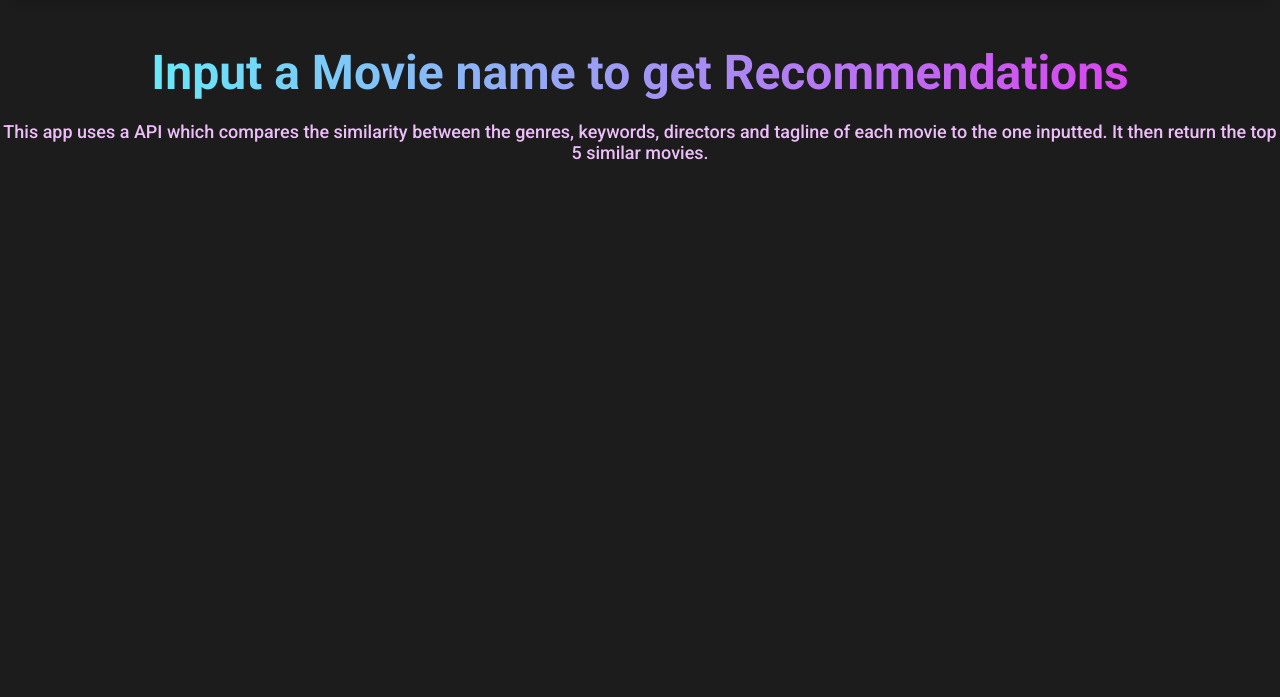
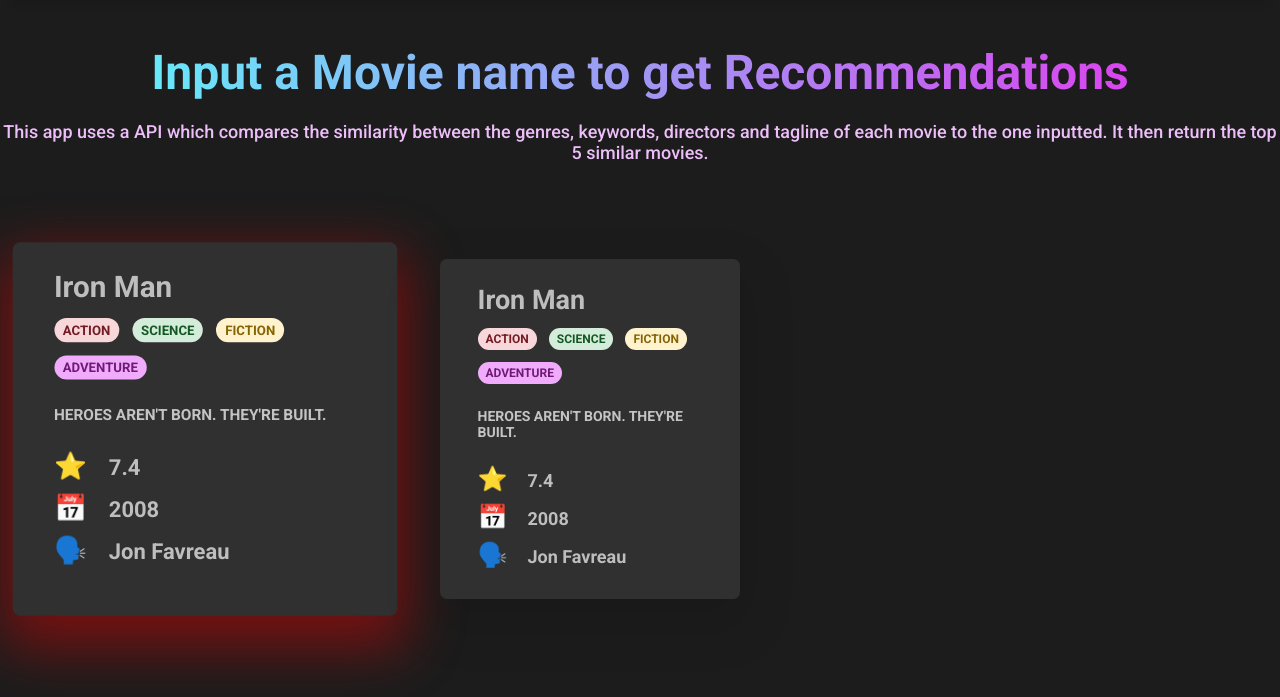
Before and after one commit to abduyus/internship-movie-recommendation, a Flask app: page / in a window 1280 px wide. Shown: the part 103-800 px from the top of the page. Run offline with Flask 3, Linux system fonts and the light colour scheme.

Commit message:
Styling top recommendation differently

```diff
--- a/backend/static/css/style.css
+++ b/backend/static/css/style.css
@@ -170,6 +170,33 @@
   margin: 0 3rem;
   overflow: hidden;
   position: relative;
+}
+
+/* .card.card_first {
+  box-shadow: 0 2rem 5rem 1rem rgba(252, 2, 2, 0.2);
+
+  width: 35rem;
+} */
+
+.card.card_first {
+  box-shadow: 0 2rem 5rem 1rem rgba(252, 2, 2, 0.4);
+  /* border: 2px  #f44336; Add a border */
+  font-size: 2rem; /* Increase font size */
+  width: 35rem;
+  transform: scale(1.05); /* Slightly enlarge the card */
+  animation: pulse 1.5s infinite; /* Add a subtle animation */
+}
+
+@keyframes pulse {
+  0% {
+    transform: scale(1.05);
+  }
+  50% {
+    transform: scale(1.1);
+  }
+  100% {
+    transform: scale(1.05);
+  }
 }
 
 .card__data {
@@ -351,7 +378,7 @@
   font-size: 2.4rem;
 }
 
-.card.card_first::after {
+/* .card.card_first::after {
   content: "No.1 RECOMMENDED";
   position: absolute;
   top: 9%;
@@ -363,7 +390,7 @@
   background-color: #dc2626;
   padding: 0.8rem 8rem;
   transform: rotate(45deg);
-}
+} */
 
 .spinner {
   text-align: center;
--- a/backend/templates/index.html
+++ b/backend/templates/index.html
@@ -58,7 +58,7 @@
           ></path>
         </svg>
       </div>
-      <!-- <article class="card card_first">
+      <article class="card card_first">
         <div class="card__data">
           <a href="http://www.ironmanmovie.com/" class="card__heading"
             >Iron Man</a
@@ -74,7 +74,24 @@
           <p class="card__row"><span>📅</span>2008</p>
           <p class="card__row"><span>🗣️</span>Jon Favreau</p>
         </div>
-      </article>-->
+      </article>
+      <article class="card">
+        <div class="card__data">
+          <a href="http://www.ironmanmovie.com/" class="card__heading"
+            >Iron Man</a
+          >
+          <div class="card__genres">
+            <span class="card__genre action">Action</span>
+            <span class="card__genre science">Science</span>
+            <span class="card__genre fiction">Fiction</span>
+            <span class="card__genre animation">Adventure</span>
+          </div>
+          <h4 class="card__subheading">Heroes aren't born. They're built.</h4>
+          <p class="card__row"><span>⭐</span>7.4</p>
+          <p class="card__row"><span>📅</span>2008</p>
+          <p class="card__row"><span>🗣️</span>Jon Favreau</p>
+        </div>
+      </article>
     </div>
   </body>
 </html>
```
